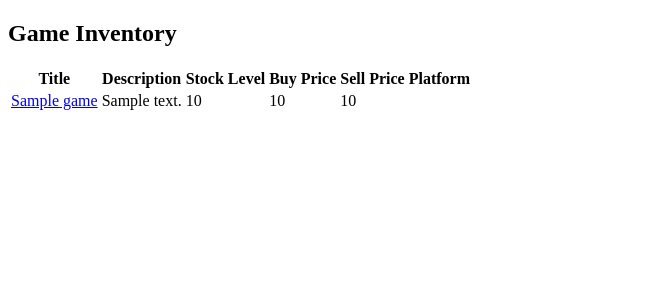
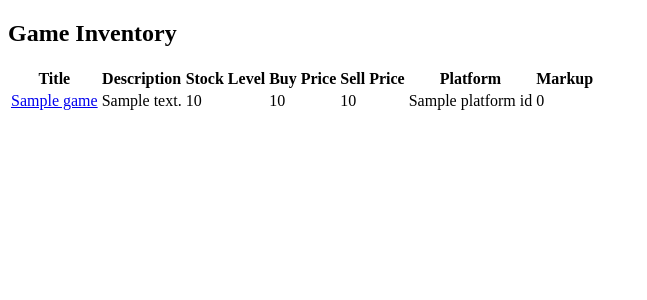
Before and after one commit to cseath88/python_project, a Flask app: page /games in a window 1280 px wide. Shown: the part 88-388 px from the top of the page, without its empty margins (0-647 px from the left). Run offline with Flask 3, Linux system fonts and the light colour scheme; a database or web service that is not in the repository returns one stand-in record (values such as "Sample title"); some libraries are stand-ins or nearby versions.

Commit message:
tried to fix platform not showing

```diff
--- a/controllers/game_controller.py
+++ b/controllers/game_controller.py
@@ -1,7 +1,6 @@
 from flask import Flask, render_template, request, redirect
 from flask import Blueprint
 from models.game import Game
-from models.platform import Platform
 
 import repositories.game_repository as game_repository
 import repositories.platform_repository as platform_repository
--- a/models/game.py
+++ b/models/game.py
@@ -7,3 +7,7 @@ class Game:
         self.sell_price = sell_price
         self.platform = platform
         self.id = id
+
+    def calculate_markup(self):
+        markup = self.sell_price - self.buy_price
+        return round(markup, 2)
--- a/templates/games/home.jinja
+++ b/templates/games/home.jinja
@@ -10,6 +10,7 @@
         <th>Buy Price</th>
         <th>Sell Price</th>
         <th>Platform</th>
+        <th>Markup</th>
     </tr>
 
     {% for game in games %}
@@ -19,7 +20,8 @@
         <td>{{ game.stock_level }}</td>
         <td>{{ game.buy_price }}</td>
         <td>{{ game.sell_price }}</td>
-        <td>{{ game.platform_name }}</td>
+        <td>{{ game.platform.platform_name }}</td>
+        <td>{{ game.calculate_markup() }}</td>
     </tr>
     {% endfor %}
 
--- a/templates/games/show.jinja
+++ b/templates/games/show.jinja
@@ -26,6 +26,7 @@
 <p>{{ games.stock_level }}</p>
 <p>{{ games.buy_price }}</p>
 <p>{{ games.sell_price }}</p>
+<p>{{ games.platform.platform_name }}</p>
 <p>Current stock: {{ games.stock_level }}</p>
 <form action="/games/{{ games.id }}/delete" method="POST">
         <input class="btn btn--danger" type="submit" value="delete"/>
```
